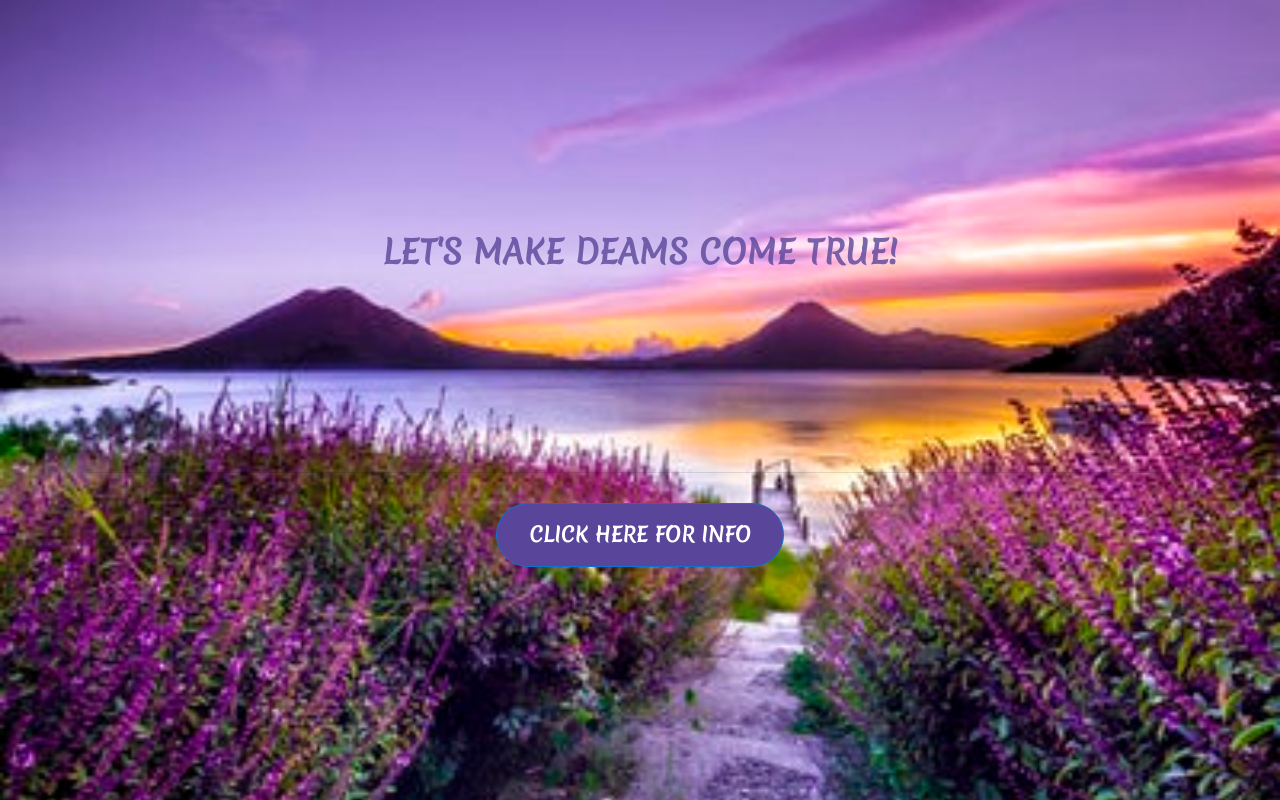
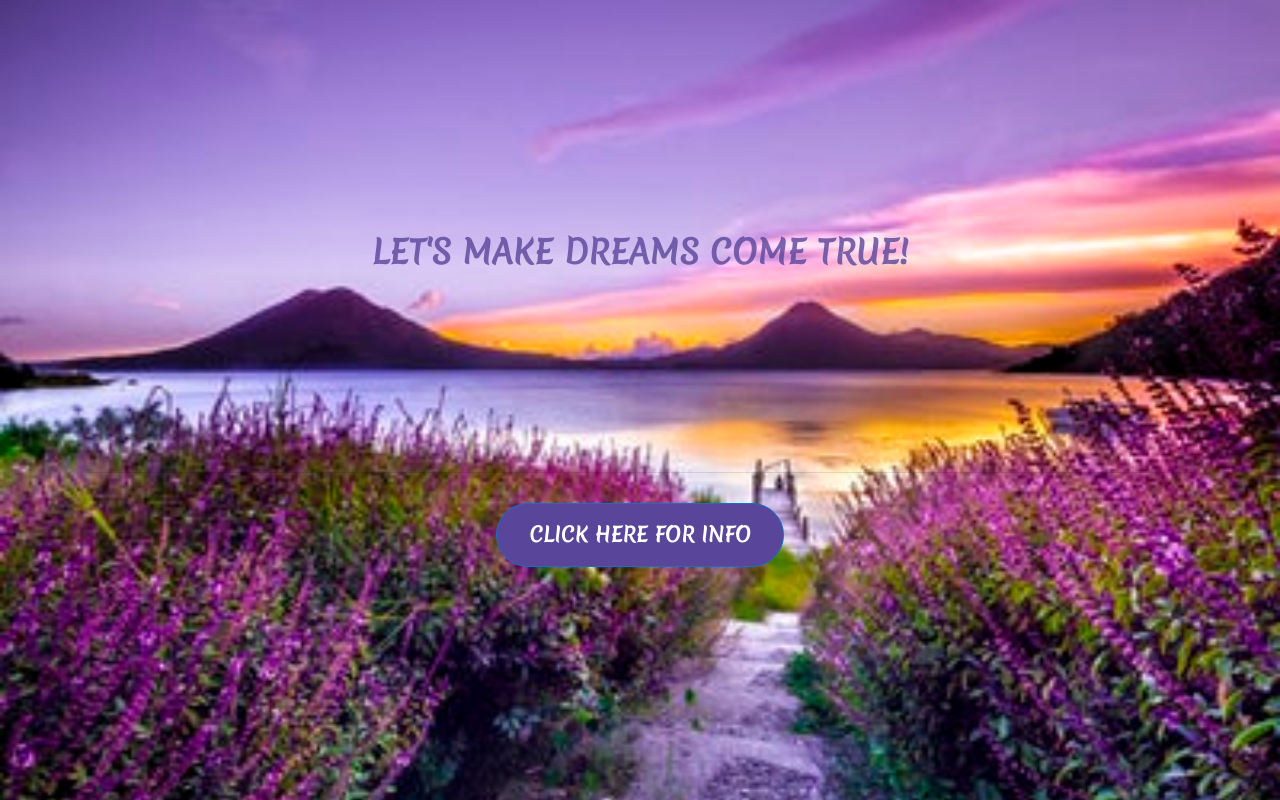
Before and after one commit to dpmcmahon/dpmcmahon.github.io, a plain HTML site: page index.html in a window 1280 px wide. Drawn offline with nearby package versions, Linux system fonts and the light colour scheme.

Commit message:
uploading website

```diff
--- a/index.html
+++ b/index.html
@@ -12,7 +12,7 @@
     <div class="container my-auto">
       <div class="row">
         <div class="col-lg-12 my-auto">
-          <h1 class= "text-uppercase faded"><Strong>Let's Make Deams Come True!</Strong></h1>
+          <h1 class= "text-uppercase faded"><Strong>Let's Make Dreams Come True!</Strong></h1>
           <hr>
         </div>
       <div class="col-lg-12 my-auto">
```
